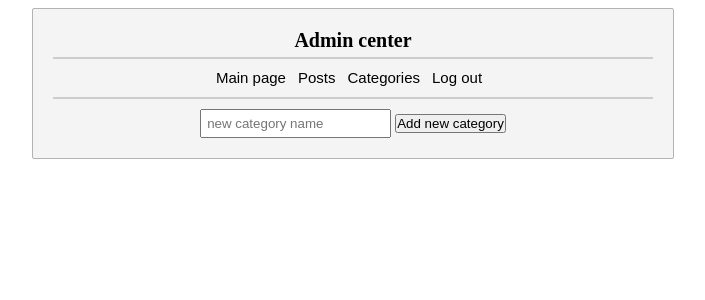
After one commit to JamshidAjam/a-simple-cms, a PHP site: page /cats.php in a window 1280 px wide. The commit adds this page. Shown: the top 300 px of the page, without its empty margins (287-992 px from the left). Run offline with PHP 8.4, Linux system fonts and the light colour scheme.

Commit message:
added categories file

```diff
--- /dev/null
+++ b/cats.php
@@ -0,0 +1,29 @@
+<!DOCTYPE html>
+<html>
+<head>
+	<title>Categories</title>
+	<link rel="stylesheet" type="text/css" href="style.css">
+</head>
+<body>
+
+<div class="admin">
+	<h2>Admin center</h2>
+	<div class="top-menu">
+		<ul>
+			<li><a href="admin.php">Main page</a></li>
+			<li><a href="#">Posts</a></li>
+			<li><a href="#">Categories</a></li>
+			<li><a href="#">Log out</a></li>
+		</ul>
+	</div>
+	<div class="add-cat">
+		<form action="" method="post">
+			<input type="text" name="cat-name" placeholder="new category name">
+			<input type="submit" value="Add new category">
+		</form>
+	</div>
+</div>
+
+
+</body>
+</html>
--- a/style.css
+++ b/style.css
@@ -42,3 +42,35 @@
 	font-size: 20px;
 	border-bottom: 2px solid #ccc;
 }
+/*======== admin menu =======*/
+.admin .top-menu ul {
+	padding: 0 0 10px 0;
+	margin: 10px 0 0 0;
+	border-bottom: 2px solid #ccc;
+}
+.admin .top-menu ul li {
+	padding-right: 8px;
+	display: inline-block;
+	font-family: fantasy;
+	font-size: 15px;
+}
+.admin .top-menu ul li a {
+	text-decoration: none;
+	color: #000;
+}
+.admin .top-menu ul li a:hover {
+	text-decoration: none;
+	color: #4e4e4e;
+}
+
+/*======== admin add cat ========*/
+.add-cat {
+	margin-top: 10px;
+}
+.add-cat input {
+	padding: 5px;
+}
+.add-cat input[type=submit] {
+	padding: 0;
+	cursor: pointer;
+}
```
Also changed, not shown: admin.php (+8 -0 lines).
